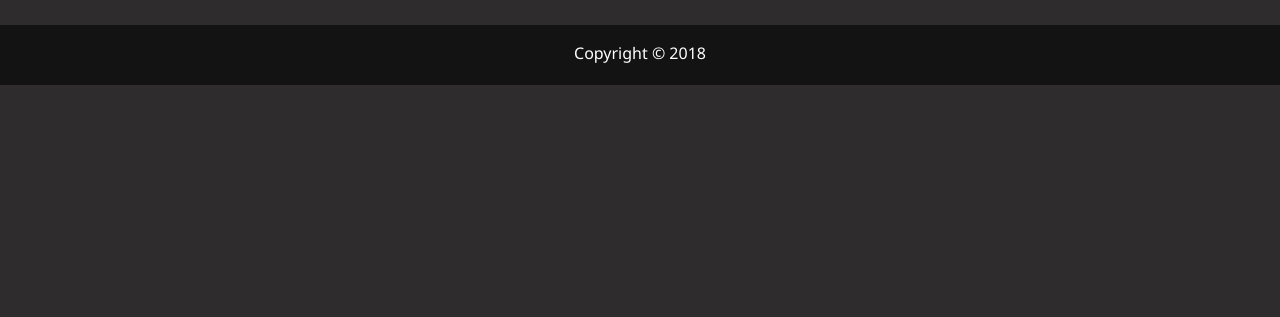
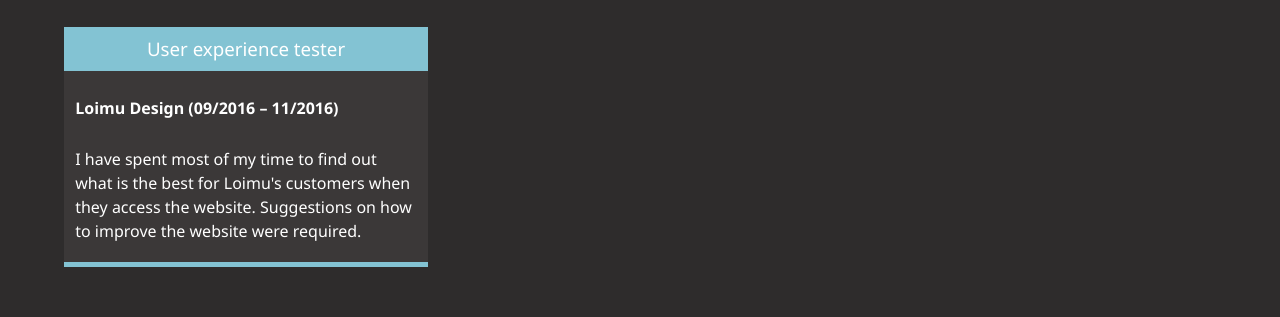
Before and after one commit to TuanDoan2193/online_portfolio, a website: page dist/about.html in a window 1280 px wide. Shown: the part 1245-1562 px from the top of the page. Before the commit the page ends 1330 px from the top, so only its background shows below. Drawn offline with Linux system fonts and the light colour scheme.

Commit message:
Update bio info

```diff
--- a/scss/main.scss
+++ b/scss/main.scss
@@ -1,5 +1,5 @@
-@import "config";
-@import "menu";
+@import 'config';
+@import 'menu';
 
 * {
   box-sizing: border-box;
@@ -11,7 +11,7 @@
   color: set-text-color($primary-color);
   height: 100%;
   margin: 0;
-  font-family: "Segoe UI", Tahoma, Geneva, Verdana, sans-serif;
+  font-family: 'Segoe UI', Tahoma, Geneva, Verdana, sans-serif;
   line-height: 1.5;
 }
 
@@ -96,8 +96,9 @@
   display: grid;
   grid-gap: 30px;
   grid-template-areas:
-    "bioimage bio bio"
-    "job1 job2 job3";
+    'bioimage bio bio'
+    'job1 job2 job3'
+    'job4';
   grid-template-columns: repeat(3, 1fr);
 
   .bio-image {
@@ -122,6 +123,10 @@
 
   .job-3 {
     grid-area: job3;
+  }
+
+  .job-4 {
+    grid-area: job4;
   }
 
   .job {
@@ -243,4 +248,4 @@
   height: 60px;
 }
 
-@import "mobile";
+@import 'mobile';
```
Also changed, not shown: dist/about.html, dist/contact.html, dist/work.html.
